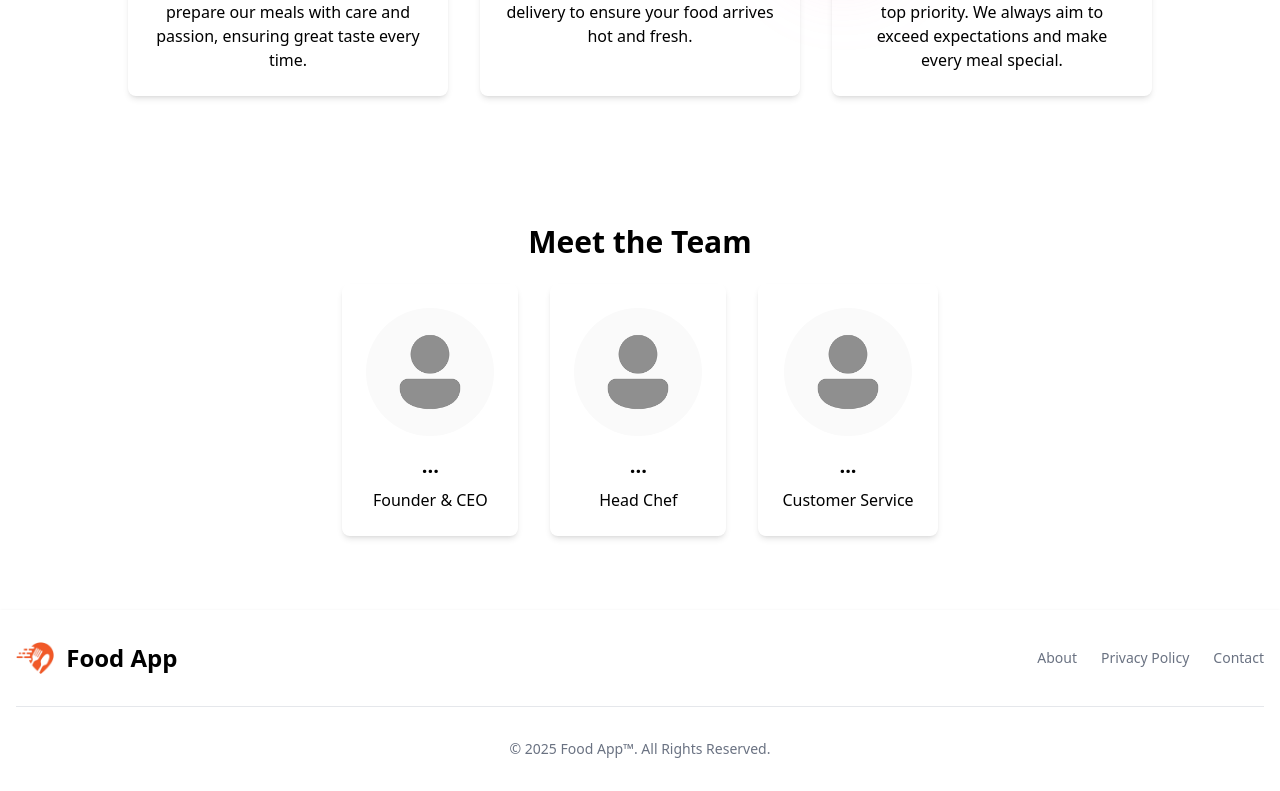
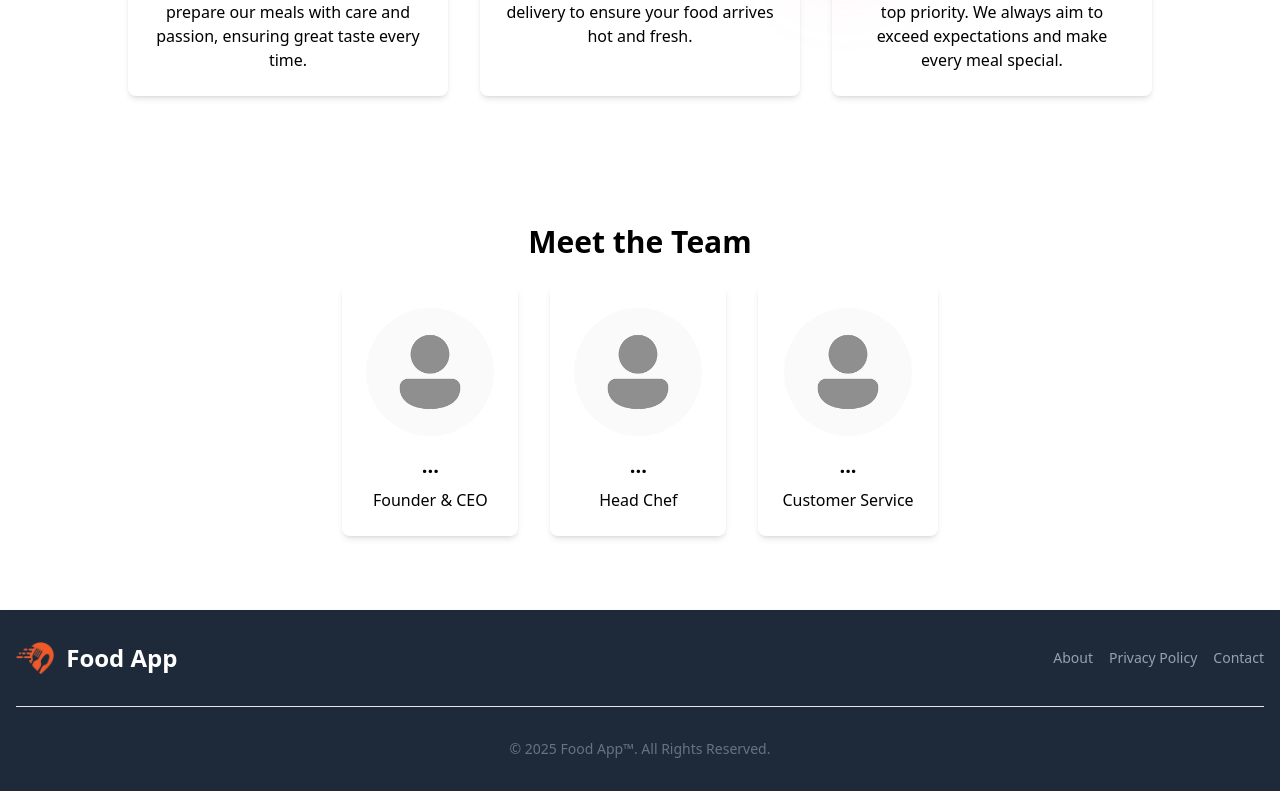
Before and after one commit to balarcrens/FoodApp, a React (Create React App) app: page /aboutus in a window 1280 px wide. Shown: the part 695-1486 px from the top of the page. Built offline with nearby package versions, Linux system fonts and the light colour scheme.

Commit message:
Initial commit

```diff
--- a/src/Components/About.jsx
+++ b/src/Components/About.jsx
@@ -1,5 +1,5 @@
 import Aos from 'aos'
-import React, { useEffect, useRef } from 'react'
+import { useEffect, useRef } from 'react'
 
 export default function About() {
     const imgRef = useRef(null);
@@ -42,10 +42,10 @@ export default function About() {
 
     return (
         <>
-            <div aria-hidden="true" className="fixed inset-x-0 top-[-10rem] -z-10 transform-gpu overflow-hidden blur-3xl sm:top-[-20rem]">
-                <div style={{ clipPath: 'polygon(74.1% 44.1%, 100% 61.6%, 97.5% 26.9%, 85.5% 0.1%, 80.7% 2%, 72.5% 32.5%, 60.2% 62.4%, 52.4% 68.1%, 47.5% 58.3%, 45.2% 34.5%, 27.5% 76.7%, 0.1% 64.9%, 17.9% 100%, 27.6% 76.8%, 76.1% 97.7%, 74.1% 44.1%)', }} className="relative left-1/2 -z-10 aspect-1155/678 w-[36.125rem] max-w-none -translate-x-1/2 rotate-[30deg] bg-linear-to-tr from-[#ff80b5] to-[#9089fc] opacity-50 sm:left-[calc(50%-40rem)] sm:w-[72.1875rem]" />
-            </div>
-            <div>
+            <div className='overflow-hidden'>
+                <div aria-hidden="true" className="fixed inset-x-0 top-[-10rem] -z-10 transform-gpu overflow-hidden blur-3xl sm:top-[-20rem]">
+                    <div style={{ clipPath: 'polygon(74.1% 44.1%, 100% 61.6%, 97.5% 26.9%, 85.5% 0.1%, 80.7% 2%, 72.5% 32.5%, 60.2% 62.4%, 52.4% 68.1%, 47.5% 58.3%, 45.2% 34.5%, 27.5% 76.7%, 0.1% 64.9%, 17.9% 100%, 27.6% 76.8%, 76.1% 97.7%, 74.1% 44.1%)', }} className="relative left-1/2 -z-10 aspect-1155/678 w-[36.125rem] max-w-none -translate-x-1/2 rotate-[30deg] bg-linear-to-tr from-[#ff80b5] to-[#9089fc] opacity-50 sm:left-[calc(50%-40rem)] sm:w-[72.1875rem]" />
+                </div>
                 <div className="flex flex-wrap justify-center">
                     <div className="flex justify-center" data-aos="fade-right" data-aos-duration="1000">
                         <img ref={imgRef} src="/images/aboutus.png" alt="" style={{ transform: "perspective(1000px) rotateY(0deg) rotateX(0deg)", transition: "transform 0.1s ease-out", transformStyle: "preserve-3d" }} />
@@ -69,7 +69,7 @@ export default function About() {
                             Our Values
                         </h2>
                         <div className="flex flex-wrap justify-center gap-8">
-                            <div className={`max-w-xs p-6 rounded-lg shadow-md ${localStorage.getItem('theme') === 'dark' ? 'border' : ''}`} data-aos="fade-right" data-aos-duration="1000">
+                            <div className={`max-w-xs p-6 rounded-lg shadow-md ${localStorage.getItem('theme') === 'dark' ? 'border' : ''}`} data-aos="fade-right" data-aos-duration="1000" data-aos-anchor-placement="bottom-bottom">
                                 <h3 className="text-xl font-semibold text-indigo-600 mb-2">
                                     Quality Ingredients
                                 </h3>
@@ -87,7 +87,7 @@ export default function About() {
                                     arrives hot and fresh.
                                 </p>
                             </div>
-                            <div className={`max-w-xs p-6 rounded-lg shadow-md ${localStorage.getItem('theme') === 'dark' ? 'border' : ''}`} data-aos="fade-left" data-aos-duration="1000">
+                            <div className={`max-w-xs p-6 rounded-lg shadow-md ${localStorage.getItem('theme') === 'dark' ? 'border' : ''}`} data-aos="fade-left" data-aos-duration="1000" data-aos-anchor-placement="bottom-bottom">
                                 <h3 className="text-xl font-semibold text-indigo-600 mb-2">
                                     Customer Satisfaction
                                 </h3>
@@ -124,9 +124,9 @@ export default function About() {
                         </div>
                     </div>
                 </div>
-            </div>
-            <div aria-hidden="true" className="fixed inset-x-0 top-[calc(100%-50rem)] -z-10 transform-gpu overflow-hidden blur-2xl sm:top-[calc(100%-50rem)]" >
-                <div style={{ clipPath: 'polygon(74.1% 44.1%, 100% 61.6%, 97.5% 26.9%, 85.5% 0.1%, 80.7% 2%, 72.5% 32.5%, 60.2% 62.4%, 52.4% 68.1%, 47.5% 58.3%, 45.2% 34.5%, 27.5% 76.7%, 0.1% 64.9%, 17.9% 100%, 27.6% 76.8%, 76.1% 97.7%, 74.1% 44.1%)', }} className="relative left-[calc(50%+3rem)] aspect-1155/678 w-[36.125rem] -translate-x-1/2 bg-linear-to-tr from-[#ff80b5] to-[#9089fc] opacity-30 sm:left-[calc(50%+36rem)] sm:w-[72.1875rem]" />
+                <div aria-hidden="true" className="fixed inset-x-0 top-[calc(100%-50rem)] -z-10 transform-gpu overflow-hidden blur-2xl sm:top-[calc(100%-50rem)]" >
+                    <div style={{ clipPath: 'polygon(74.1% 44.1%, 100% 61.6%, 97.5% 26.9%, 85.5% 0.1%, 80.7% 2%, 72.5% 32.5%, 60.2% 62.4%, 52.4% 68.1%, 47.5% 58.3%, 45.2% 34.5%, 27.5% 76.7%, 0.1% 64.9%, 17.9% 100%, 27.6% 76.8%, 76.1% 97.7%, 74.1% 44.1%)', }} className="relative left-[calc(50%+3rem)] aspect-1155/678 w-[36.125rem] -translate-x-1/2 bg-linear-to-tr from-[#ff80b5] to-[#9089fc] opacity-30 sm:left-[calc(50%+36rem)] sm:w-[72.1875rem]" />
+                </div>
             </div>
         </>
     )
--- a/src/Components/FoodDetail.jsx
+++ b/src/Components/FoodDetail.jsx
@@ -6,7 +6,7 @@ import { useContext, useEffect, useState } from 'react'
 import AOS from "aos";
 import toast from 'react-hot-toast';
 import UserContext from '../Context/users/userContext';
-import { useParams } from 'react-router-dom';
+import { Link, useParams } from 'react-router-dom';
 
 export default function FoodDetail() {
     const { id } = useParams();
@@ -188,6 +188,11 @@ export default function FoodDetail() {
 
     return (
         <>
+            <div className='flex flex-start px-6 sm:px-12'>
+                <Link to='/' className={`font-semibold ${localStorage.getItem('theme')==='dark' ? 'text-white/80' : 'text-indigo-500'} hover:text-indigo-400 mt-4`}>
+                    <i className="fa-solid fa-arrow-left"></i> Go Back
+                </Link>
+            </div>
             {
                 isloading ? (<div className="text-center flex min-h-screen flex-col justify-center">
                     <div role="status">
--- a/src/Components/Footer.jsx
+++ b/src/Components/Footer.jsx
@@ -3,19 +3,19 @@ import { Link } from 'react-router-dom'
 
 export default function Footer() {
     return (
-        <footer className="bg-white shadow-sm dark:bg-gray-900 mt-[10px]">
-            <div className="w-full max-w-screen-xl mx-auto p-4 sm:py-8">
+        <footer className="shadow-sm bg-gray-800 mt-[10px]">
+            <div className="w-full max-w-screen-xl mx-auto p-4 py-8">
                 <div className="sm:flex sm:items-center sm:justify-between">
-                    <Link to="/" className="flex items-center justify-between mb-4 sm:mb-0 space-x-3 rtl:space-x-reverse">
+                    <Link to="/" className="flex flex-wrap items-center justify-between mb-4 sm:mb-0 space-x-3 rtl:space-x-reverse">
                         <img src="/images/logo.png" className="h-8" alt="Logo" />
-                        <span className="self-center text-2xl font-semibold whitespace-nowrap dark:text-white">Food App</span>
+                        <span className="self-center text-2xl font-semibold whitespace-nowrap text-white">Food App</span>
                     </Link>
-                    <ul className="flex flex-wrap justify-center items-center mb-6 text-sm font-medium text-gray-500 sm:mb-0 dark:text-gray-400">
+                    <ul className="flex flex-wrap justify-center gap-4 items-center mb-6 text-sm font-medium sm:mb-0 text-gray-400 text-center">
                         <li>
-                            <Link to="/aboutus" className="hover:underline me-4 md:me-6">About</Link>
+                            <Link to="/aboutus" className="hover:underline">About</Link>
                         </li>
                         <li>
-                            <Link to="/privacy-policy" className="hover:underline me-4 md:me-6">Privacy Policy</Link>
+                            <Link to="/privacy-policy" className="hover:underline">Privacy Policy</Link>
                         </li>
                         <li>
                             <Link to="/contactus" className="hover:underline">Contact</Link>
--- a/src/Components/ForgotPassword.jsx
+++ b/src/Components/ForgotPassword.jsx
@@ -91,7 +91,7 @@ export default function ForgotPassword() {
                 </form>
 
                 {message && (
-                    <p className={`mt-4 text-center bg-white/10 p-1 rounded ${message.toLowerCase().includes('otp sent') ? 'text-green-600' : 'text-red-600'}`}>
+                    <p className={`mt-4 text-center bg-white/20 p-1 rounded ${message.toLowerCase().includes('otp sent') ? 'text-green-500' : 'text-red-600'}`}>
                         {message}
                     </p>
                 )}
--- a/src/Components/Header.jsx
+++ b/src/Components/Header.jsx
@@ -137,7 +137,7 @@ export default function Header() {
                             <span className="sr-only">FoodApp</span>
                             <img alt="" src="/images/logo.png" className="h-10 w-auto" />
                         </Link>
-                        <button type="button" onClick={() => setMobileMenuOpen(false)} className="-m-2.5 rounded-md p-2.5">
+                        <button type="button" onClick={() => setMobileMenuOpen(false)} className=" rounded-md p-2.5">
                             <span className="sr-only">Close menu</span>
                             <XMarkIcon aria-hidden="true" className="size-6" />
                         </button>
@@ -145,10 +145,10 @@ export default function Header() {
                     <div className="mt-6 flow-root">
                         <div className={`-my-6 divide-y ${localStorage.getItem('theme') === 'dark' ? 'divide-white/20' : 'divide-gray-500/20'}`}>
                             <div className="space-y-2 py-6">
-                                <Link to="/" className={`-mx-3 block rounded-lg px-3 py-2 text-base/7 font-semibold ${location.pathname === "/" ? 'text-indigo-600' : ''}`}> Home </Link>
-                                <Link to="/foods" className={`-mx-3 block rounded-lg px-3 py-2 text-base/7 font-semibold ${location.pathname === "/foods" ? 'text-indigo-600' : ''}`}> Foods </Link>
-                                <Link to="/contactus" className={`-mx-3 block rounded-lg px-3 py-2 text-base/7 font-semibold ${location.pathname === "/contactus" ? 'text-indigo-600' : ''}`}> ContactUs </Link>
-                                <Link to="/aboutus" className={`-mx-3 block rounded-lg px-3 py-2 text-base/7 font-semibold ${location.pathname === "/aboutus" ? 'text-indigo-600' : ''}`}> AboutUs </Link>
+                                <Link to="/" className={`mx-3 block rounded-lg px-3 py-2 text-base/7 font-semibold ${location.pathname === "/" ? 'text-indigo-600' : ''}`}> Home </Link>
+                                <Link to="/foods" className={`mx-3 block rounded-lg px-3 py-2 text-base/7 font-semibold ${location.pathname === "/foods" ? 'text-indigo-600' : ''}`}> Foods </Link>
+                                <Link to="/contactus" className={`mx-3 block rounded-lg px-3 py-2 text-base/7 font-semibold ${location.pathname === "/contactus" ? 'text-indigo-600' : ''}`}> ContactUs </Link>
+                                <Link to="/aboutus" className={`mx-3 block rounded-lg px-3 py-2 text-base/7 font-semibold ${location.pathname === "/aboutus" ? 'text-indigo-600' : ''}`}> AboutUs </Link>
                             </div>
                             <div className="flex flex-wrap p-2 justify-center sm:justify-normal sm:text-left text-center">
                                 <img src={profilepic !== 'null' ? profilepic : "/images/user.png"} className='rounded-full border' height="50px" width="50px" alt="" />
@@ -162,12 +162,12 @@ export default function Header() {
                                     <Link to="/login" className="-mx-3 block rounded-lg px-3 py-2.5 text-base/7 font-semibold  "> Login / Signup </Link>
                                     : <>
                                         <div className="space-y-1 py-4">
-                                            <Link to="/order" className="-mx-3 block rounded-lg px-3 py-2 text-base/7 font-semibold  "> Orders <i className="px-1 fa-solid fa-box"></i> </Link>
-                                            <Link to="/profile" className="-mx-3 block rounded-lg px-3 py-2 text-base/7 font-semibold  "> Profile <i className="px-1 fa-solid fa-user"></i> </Link>
-                                            <Link to="/setting" className="-mx-3 block rounded-lg px-3 py-2 text-base/7 font-semibold  "> Setting <i className="px-1 fa-solid fa-gear"></i> </Link>
+                                            <Link to="/order" className={`mx-3 block rounded-lg px-3 py-2 text-base/7 font-semibold ${location.pathname === "/order" ? 'text-indigo-600' : ''}`}> Orders <i className="px-1 fa-solid fa-box"></i> </Link>
+                                            <Link to="/profile" className={`mx-3 block rounded-lg px-3 py-2 text-base/7 font-semibold ${location.pathname === "/profile" ? 'text-indigo-600' : ''}`}> Profile <i className="px-1 fa-solid fa-user"></i> </Link>
+                                            <Link to="/setting" className={`mx-3 block rounded-lg px-3 py-2 text-base/7 font-semibold ${location.pathname === "/setting" ? 'text-indigo-600' : ''}`}> Setting <i className="px-1 fa-solid fa-gear"></i> </Link>
                                         </div>
 
-                                        <button onClick={() => { setOpen(true) }} className="-mx-3 cursor-pointer block rounded-lg px-3 py-2.5 text-base/7 font-semibold   hover:text-red-600"> Logout <i className="px-1 fa-solid fa-right-from-bracket"></i></button>
+                                        <button onClick={() => { setOpen(true) }} className="mx-3 cursor-pointer block rounded-lg px-3 py-2.5 text-base/7 font-semibold   hover:text-red-600"> Logout <i className="px-1 fa-solid fa-right-from-bracket"></i></button>
                                     </>
                             }
                         </div>
```
Also changed, not shown: src/Components/Foods.jsx (+6 -2 lines).
